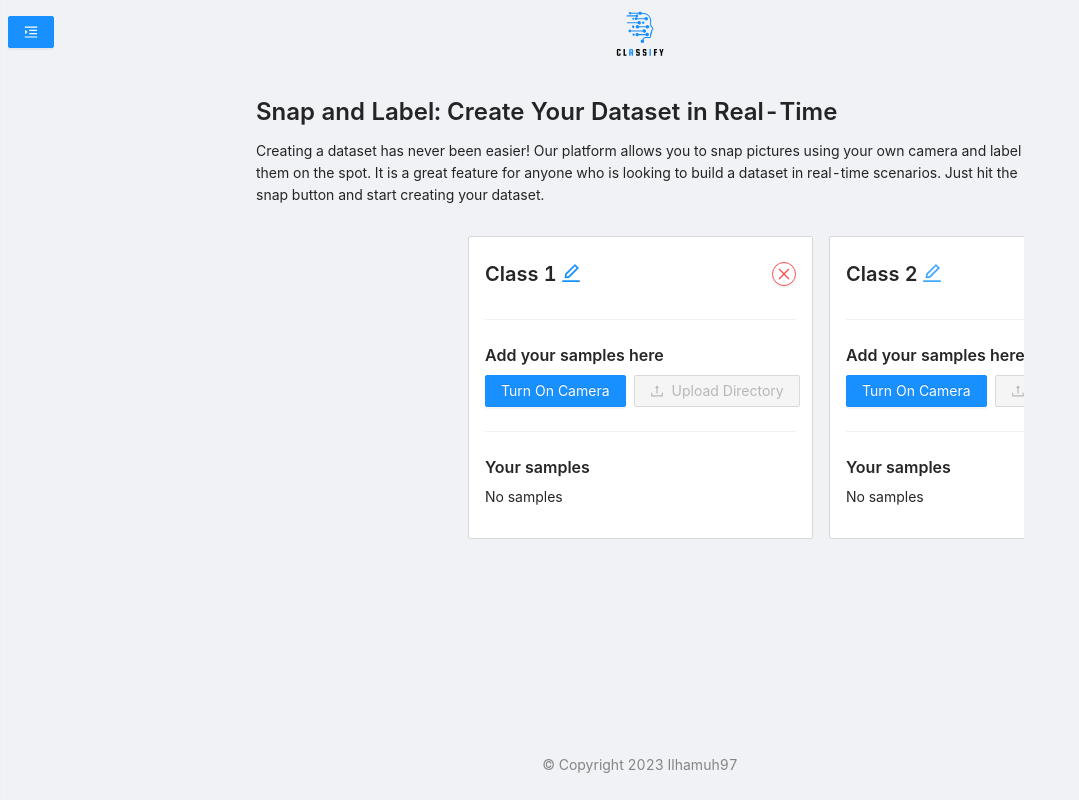
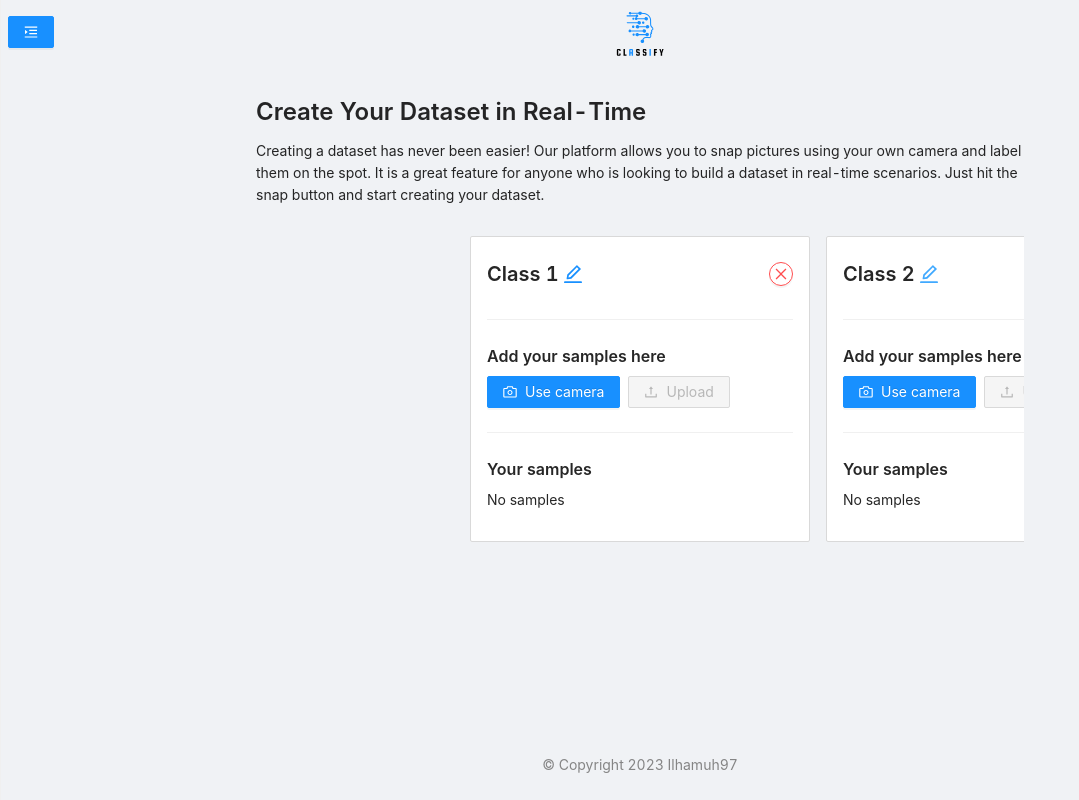
Before and after one commit to ilhamuh97/classify-ai, a React (Create React App) app: page /train in a window 1280 px wide. Shown: the whole page, without its empty margins (0-1079 px from the left). Built offline with nearby package versions, Linux system fonts and the light colour scheme.

Commit message:
update design

```diff
--- a/src/App.scss
+++ b/src/App.scss
@@ -1,13 +1,5 @@
 .App {
     text-align: center;
-}
-
-.ant-typography h3 {
-    font-size: 1.25rem !important;
-}
-
-h4 {
-    font-size: 1rem !important;
 }
 
 .App-logo {
--- a/src/components/Sections/CreateClass/ClassesWrapper/Class/CanvasWrapper/CanvasWrapper.js
+++ b/src/components/Sections/CreateClass/ClassesWrapper/Class/CanvasWrapper/CanvasWrapper.js
@@ -71,7 +71,7 @@ const CanvasWrapper = ({ turnOffCamera, webcamRef, recordButtonOnClick, isRecord
                         onClick={recordButtonOnClick}
                         type={`${isRecord ? 'danger' : 'primary'}`}
                         icon={isRecord ? <PauseCircleOutlined /> : <CameraOutlined />}>
-                        {isRecord ? 'Stop the record' : 'Click to Record'}
+                        {isRecord ? 'Stop the record' : 'Click to record'}
                     </Button>
                 ) : (
                     <Alert
--- a/src/components/Sections/CreateClass/ClassesWrapper/Class/Class.js
+++ b/src/components/Sections/CreateClass/ClassesWrapper/Class/Class.js
@@ -3,7 +3,7 @@ import SamplesSection from './SamplesSection/SamplesSection';
 import CanvasWrapper from './CanvasWrapper/CanvasWrapper';
 import ClassTitle from './ClassTitle/ClassTitle';
 import { Typography, Divider, Button, Upload, Space, message } from 'antd';
-import { UploadOutlined } from '@ant-design/icons';
+import { UploadOutlined, CameraOutlined } from '@ant-design/icons';
 import styles from './Class.module.scss';
 
 const Class = ({ config, dataset, setDataset, classConfig, setClassConfig }) => {
@@ -116,7 +116,9 @@ const Class = ({ config, dataset, setDataset, classConfig, setClassConfig }) =>
             />
             <Divider />
             <Typography>
-                <Title level={4}>Add your samples here</Title>
+                <Title className={styles.miniTitle} level={5}>
+                    Add your samples here
+                </Title>
             </Typography>
             {config.cameraState ? (
                 <CanvasWrapper
@@ -128,12 +130,12 @@ const Class = ({ config, dataset, setDataset, classConfig, setClassConfig }) =>
                 />
             ) : (
                 <Space>
-                    <Button onClick={turnOnCamera} type="primary">
-                        Turn On Camera
+                    <Button onClick={turnOnCamera} type="primary" icon={<CameraOutlined />}>
+                        Use camera
                     </Button>
                     <Upload directory disabled>
                         <Button icon={<UploadOutlined />} disabled>
-                            Upload Directory
+                            Upload
                         </Button>
                     </Upload>
                 </Space>
--- a/src/components/Sections/CreateClass/ClassesWrapper/Class/Class.module.scss
+++ b/src/components/Sections/CreateClass/ClassesWrapper/Class/Class.module.scss
@@ -4,8 +4,8 @@
     border: 1px solid #d9d9d9;
     padding: 1rem 1rem;
     width: 100%;
-    max-width: 345px;
-    min-width: 345px;
+    max-width: 340px;
+    min-width: 340px;
     height: -moz-fit-content;
     height: fit-content;
     margin-bottom: 0.5rem;
@@ -15,6 +15,6 @@
     scroll-snap-align: center;
 
     &:hover {
-        box-shadow: rgba(0, 0, 0, 0.1) 3px 3px 3px;
+        box-shadow: rgba(0, 0, 0, 0.16) 0px 1px 4px;
     }
 }
--- a/src/components/Sections/CreateClass/ClassesWrapper/Class/ClassTitle/ClassTitle.js
+++ b/src/components/Sections/CreateClass/ClassesWrapper/Class/ClassTitle/ClassTitle.js
@@ -14,7 +14,7 @@ const ClassTitle = ({ classTitle, setEditableTitle, removeClass, configKey }) =>
                             tooltip: 'Click to edit the class name',
                             onChange: setEditableTitle
                         }}
-                        level={3}>
+                        level={4}>
                         {classTitle}
                     </Typography.Title>
                 </Typography>
--- a/src/components/Sections/CreateClass/ClassesWrapper/Class/SamplesSection/SamplesSection.js
+++ b/src/components/Sections/CreateClass/ClassesWrapper/Class/SamplesSection/SamplesSection.js
@@ -11,7 +11,7 @@ const SamplesSection = ({ configKey, dataset, removeAllDataset, deleteImage }) =
             <Row justify="space-between" align="middle">
                 <Col>
                     <Typography>
-                        <Typography.Title level={4}>Your samples</Typography.Title>
+                        <Typography.Title level={5}>Your samples</Typography.Title>
                     </Typography>
                 </Col>
                 {filteredDataset.length !== 0 ? (
--- a/src/components/Sections/CreateClass/ClassesWrapper/ClassesWrapper.module.scss
+++ b/src/components/Sections/CreateClass/ClassesWrapper/ClassesWrapper.module.scss
@@ -11,7 +11,7 @@
     -webkit-overflow-scrolling: touch;
 
     >div:first-child {
-        margin-left: 345px;
+        margin-left: 340px;
     }
 
     /* ===== Scrollbar CSS ===== */
@@ -44,8 +44,8 @@
         padding: 24px;
         color: #d9d9d9ab;
         font-size: 30px;
-        max-width: 345px;
-        min-width: 345px;
+        max-width: 340px;
+        min-width: 340px;
         height: -moz-fit-content;
         max-height: 302.8px;
         min-height: 302.8px;
@@ -56,7 +56,7 @@
         transition: all 0.3s ease;
         cursor: pointer;
         scroll-snap-align: center;
-        margin-right: 345px;
+        margin-right: 340px;
 
         &:hover {
             border-color: #d9d9d9;
--- a/src/components/Sections/CreateClass/CreateClass.js
+++ b/src/components/Sections/CreateClass/CreateClass.js
@@ -29,7 +29,7 @@ const CreateClass = ({
     return (
         <div className={styles.CreateClass}>
             <SectionHeader
-                title="Snap and Label: Create Your Dataset in Real-Time"
+                title="Create Your Dataset in Real-Time"
                 subTitle="Creating a dataset has never been easier! Our platform allows you to snap pictures using your own camera and label them on the spot. It is a great feature for anyone who is looking to build a dataset in real-time scenarios. Just hit the snap button and start creating your dataset."
             />
             <ClassesWrapper
--- a/src/components/Sections/SetupParameters/SetupParameters.js
+++ b/src/components/Sections/SetupParameters/SetupParameters.js
@@ -13,7 +13,7 @@ const SetupParameters = ({
     return (
         <div className={styles.setupParameters}>
             <SectionHeader
-                title="Setup Parameters: Model Configuration and Data Augmentation"
+                title="Model Configuration and Data Augmentation"
                 subTitle="This section allows you to make your model and dataset work better together. You can change the settings of the model such as the learning rate and the number of times the model will go through the dataset. You can also use tools like rotation, flipping and scaling to improve the diversity of the dataset and prevent overfitting. With ClassifyAI's user-friendly interface, it's easy to adjust your model and dataset to achieve your desired level of accuracy."
             />
             <SettingField
```
